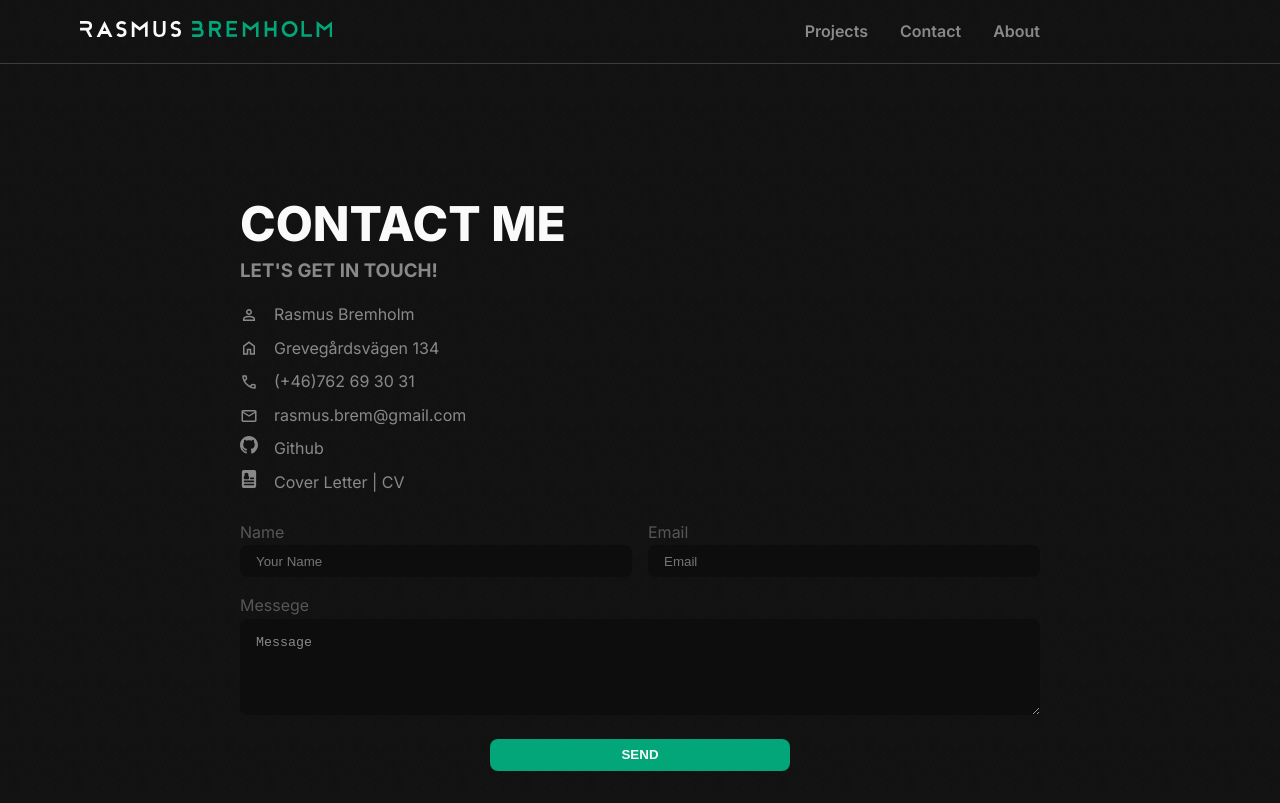
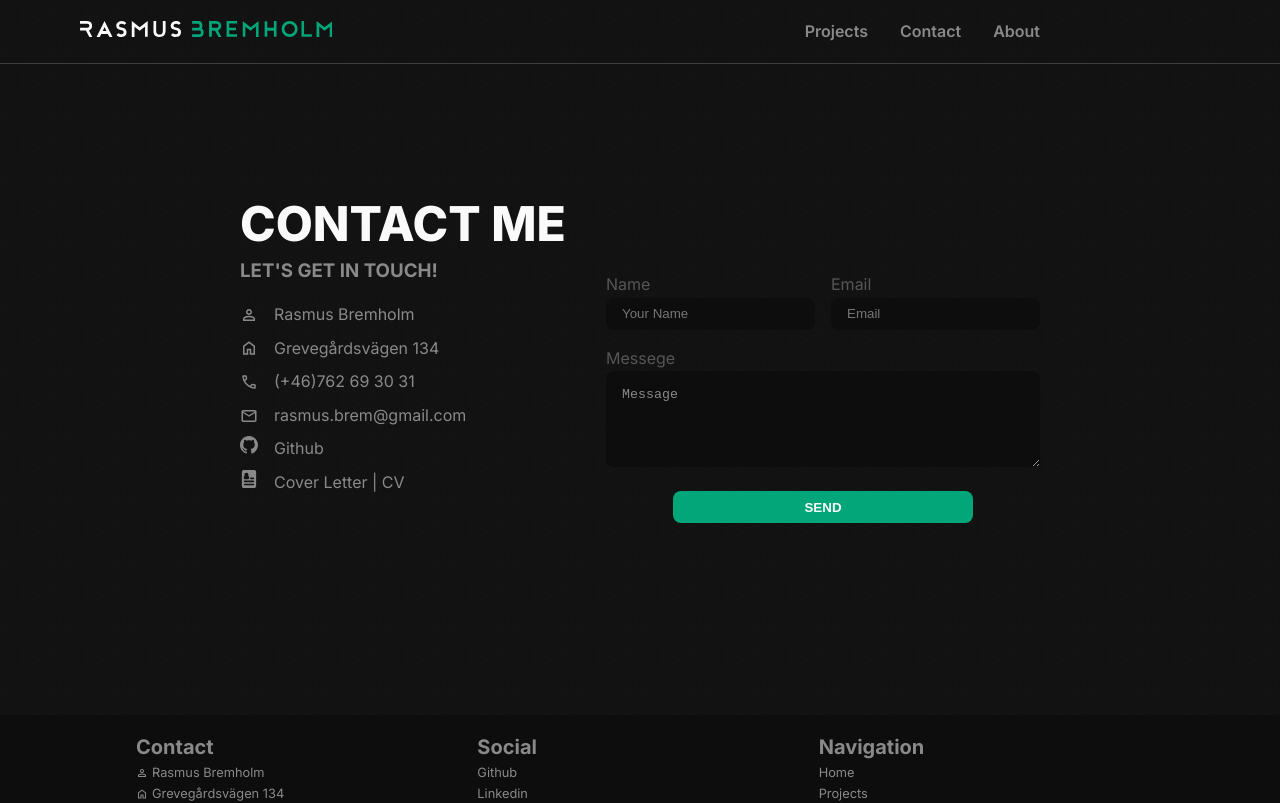
Before and after one commit to visceral89/portfolio2023, a Next.js app: page /contact in a window 1280 px wide. Shown: the top 803 px of the page. Built offline with nearby package versions, Linux system fonts and the light colour scheme; a web font is replaced by a local one.

Commit message:
v0.3.5
finalizing contact form, ready to push

```diff
--- a/package.json
+++ b/package.json
@@ -1,6 +1,6 @@
 {
   "name": "portfolio2023",
-  "version": "0.2.1",
+  "version": "0.3.5",
   "private": true,
   "scripts": {
     "dev": "next dev",
--- a/src/app/components/ContactForm.module.scss
+++ b/src/app/components/ContactForm.module.scss
@@ -42,6 +42,10 @@
 		}
 	}
 }
+.textAreaGroup {
+	display: flex;
+	flex-direction: column;
+}
 
 .fieldGroup {
 	display: flex;
@@ -51,7 +55,7 @@
 	color: darken($color: $text-color, $amount: 20%);
 }
 
-@include m {
+@media (min-width: 450px) {
 	.form {
 		grid-template-columns: 1fr 1fr;
 		gap: 1rem;
@@ -69,3 +73,9 @@
 		}
 	}
 }
+
+@include m {
+	.form {
+		max-width: 650px;
+	}
+}
--- a/src/app/contact/contact.module.scss
+++ b/src/app/contact/contact.module.scss
@@ -33,12 +33,19 @@
 @include m {
 	.title {
 		padding: 10% $gutter-padding-m;
+		display: grid;
 	}
 }
 
 @include l {
 	.title {
 		padding: 10% $gutter-padding-l;
+		grid-template-columns: 1fr 1fr;
+		grid-template-rows: 1fr auto 1fr;
+		grid-column-gap: 2rem;
+		h1 {
+			grid-column: 1/3;
+		}
 	}
 }
 @include xl {
```
